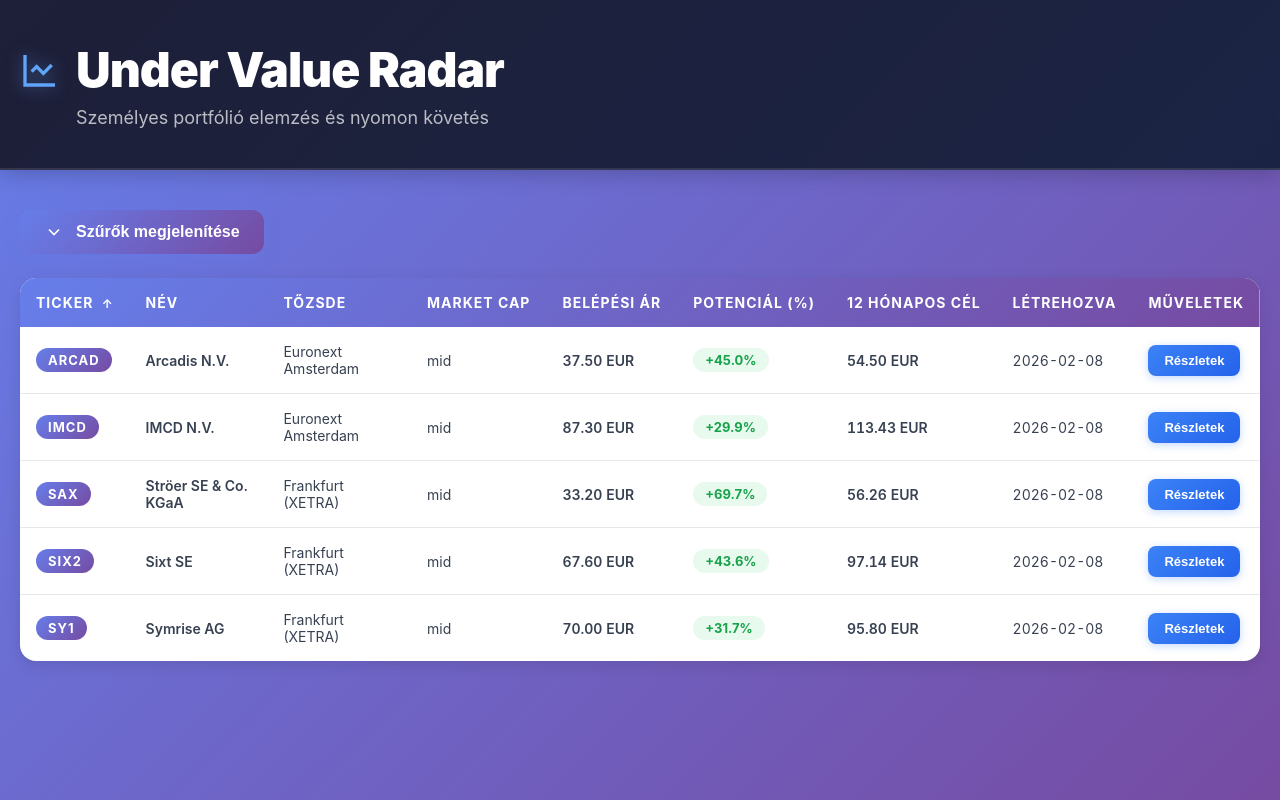
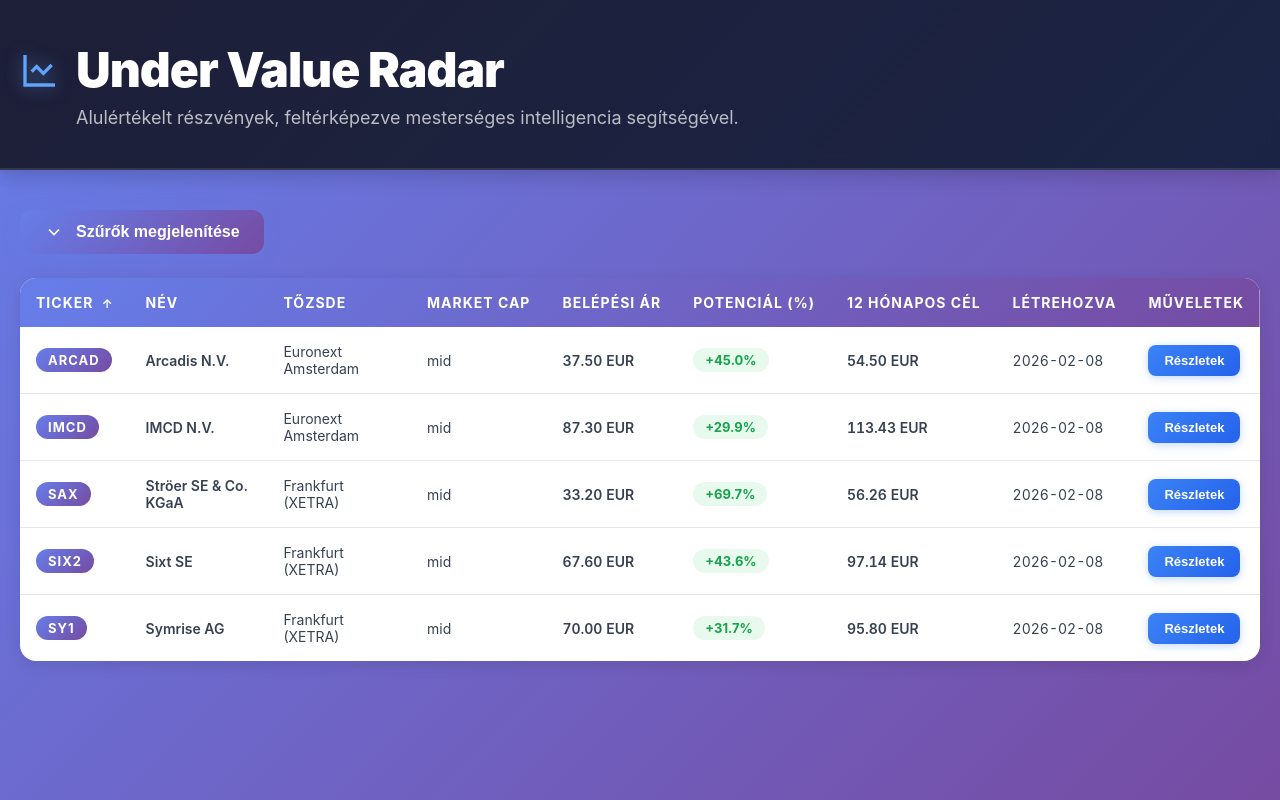
Before and after one commit to gaborbencsik/stock-tracker, a Vue app: page / in a window 1280 px wide. Built offline with nearby package versions, Linux system fonts and the light colour scheme.

Commit message:
hero subtiutle change

```diff
--- a/src/locales/messages.ts
+++ b/src/locales/messages.ts
@@ -7,7 +7,7 @@
   // Header
   header: {
     title: 'Under Value Radar',
-    subtitle: 'Személyes portfólió elemzés és nyomon követés'
+    subtitle: 'Alulértékelt részvények, feltérképezve mesterséges intelligencia segítségével.'
   },
 
   // Filters
```
